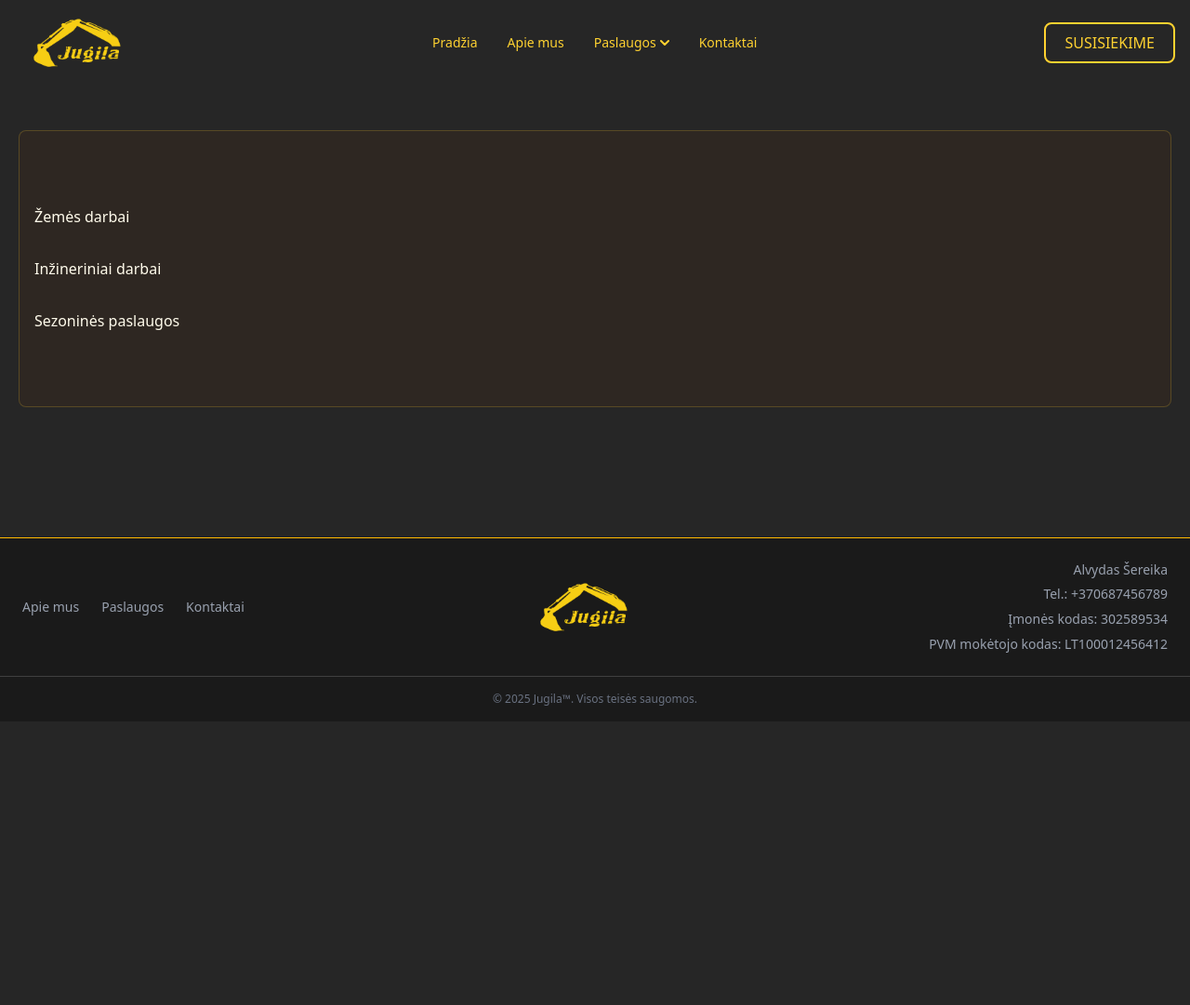
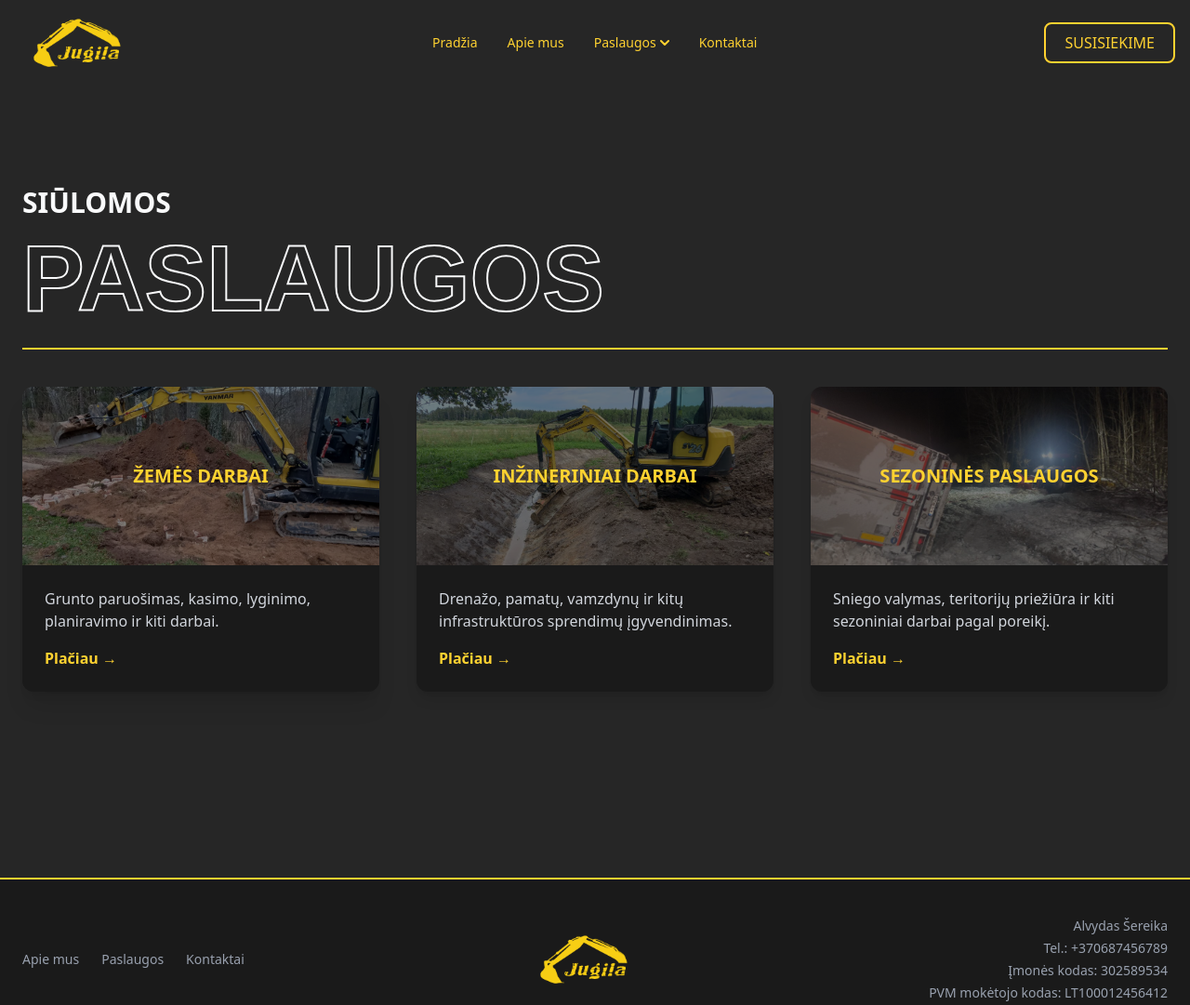
Before and after one commit to KarolisSutas/Jugila-pro, a website built with Vite: page projektas/paslaugos/index.html in a window 1280 px wide. Shown: the top 1081 px of the page at 93% size. Before the commit the page ends 940 px from the top, so only its background shows below. Built offline with nearby package versions, Linux system fonts and the light colour scheme.

Commit message:
add: paslaugos->index.html

```diff
--- a/projektas/index.html
+++ b/projektas/index.html
@@ -75,17 +75,19 @@
                                 class="absolute hidden group-hover:block mt-2 rounded-md w-44 z-10 bg-[rgba(17,17,17)] md:bg-[rgba(17,17,17,0.8)] backdrop-blur-[6px] shadow-[0_2px_10px_rgba(0,0,0,0.3)] border border-[rgba(255,255,255,0.08)]">
                                 <ul class="py-2 text-sm text-amber-300">
                                     <li>
-                                        <a href="/paslaugos/zemes-darbai/" class="block px-4 py-2 hover:text-white hover:bg-amber-300/15">Žemės
-                                            darbai</a>
+                                        <a href="/paslaugos/zemes-darbai/"
+                                        class="block px-4 py-2 hover:text-white hover:bg-amber-300/15">Žemės darbai
+                                        </a>
                                     </li>
                                     <li>
                                         <a href="/paslaugos/inzineriniai-darbai/"
-                                            class="block px-4 py-2 hover:text-white hover:bg-amber-300/15">Inžineriniai
-                                            darbai</a>
+                                            class="block px-4 py-2 hover:text-white hover:bg-amber-300/15">Inžineriniai darbai
+                                        </a>
                                     </li>
                                     <li>
-                                        <a href="/paslaugos/sezonines-paslaugos/" class="block px-4 py-2 hover:text-white hover:bg-amber-300/15">Sezoninės
-                                            paslaugos</a>
+                                        <a href="/paslaugos/sezonines-paslaugos/"
+                                        class="block px-4 py-2 hover:text-white hover:bg-amber-300/15">Sezoninės paslaugos
+                                        </a>
                                     </li>
                                 </ul>
                             </div>
@@ -160,7 +162,7 @@
             <div class="projects-head">
                 <div>
                     <p class="eyebrow">siūlomos</p>
-                    <h2>Paslaugos</h2>
+                    <p class="trns-text">PASLAUGOS</p>
                 </div>
                 <a href="/paslaugos/" class="projects-all">Peržiūrėkite visas paslaugas →</a>
             </div>
@@ -265,25 +267,25 @@
         </section>
     </main>
 
-    <footer class="bg-[#1a1a1a] border-t border-amber-400 mt-16">
-        <div class="max-w-7xl mx-auto px-6 py-1 flex flex-col sm:flex-row sm:justify-between sm:items-center">
-            <ul class="flex flex-wrap items-center gap-6 sm:mt-0 text-sm font-medium">
-                <li><a href="/apie/" class="text-gray-400 hover:text-amber-300 transition-colors">Apie mus</a></li>
-                <li><a href="/paslaugos/" class="text-gray-400 hover:text-amber-300 transition-colors">Paslaugos</a></li>
-                <li><a href="/kontaktai/" class="text-gray-400 hover:text-amber-300 transition-colors">Kontaktai</a></li>
+    <footer class="bg-[#1a1a1a] border-t-2 border-amber-300 mt-16">
+        <div class="w-full mx-auto px-6 py-4 flex flex-col items-center gap-4 sm:flex-row sm:justify-between sm:items-center">
+
+            <ul class="flex gap-6 text-sm font-medium text-gray-400 justify-center sm:justify-start">
+                <li><a href="/apie/" class="hover:text-amber-300 transition-colors">Apie mus</a></li>
+                <li><a href="/paslaugos/" class="hover:text-amber-300 transition-colors">Paslaugos</a></li>
+                <li><a href="/kontaktai/" class="hover:text-amber-300 transition-colors">Kontaktai</a></li>
             </ul>
 
-            <div class="flex items-center">
+            <div class="flex items-center justify-center">
                 <img src="/img/logo-jugila.png" alt="Jugila Logo" class="h-35 w-auto" />
             </div>
 
-            <ul class="flex flex-wrap flex-col leading-relaxed gap-1 sm:mt-0 font-medium text-sm text-right">
-                <li class="text-gray-400 hover:text-amber-300 transition-colors cursor-pointer">Alvydas Šereika</li>
-                <li class="text-gray-400 hover:text-amber-300 transition-colors cursor-pointer">Tel.: +370687456789</li>
-                <li class="text-gray-400 hover:text-amber-300 transition-colors cursor-pointer">Įmonės kodas: 302589534</li>
-                <li class="text-gray-400 hover:text-amber-300 transition-colors cursor-pointer">PVM mokėtojo kodas: LT100012456412</li>
+            <ul class="flex flex-col gap-1 text-sm font-medium text-gray-400 items-center text-center sm:items-end sm:text-right">
+                <li class="hover:text-amber-300 transition-colors">Alvydas Šereika</li>
+                <li class="hover:text-amber-300 transition-colors">Tel.: +370687456789</li>
+                <li class="hover:text-amber-300 transition-colors">Įmonės kodas: 302589534</li>
+                <li class="hover:text-amber-300 transition-colors">PVM mokėtojo kodas: LT100012456412</li>
             </ul>
-
 
         </div>
 
--- a/projektas/paslaugos/index.html
+++ b/projektas/paslaugos/index.html
@@ -100,32 +100,78 @@
         <button id="scrollTopBtn" title="Į viršų">↑</button>
     </header>
 
-    <main class="w-full my-35 text-white">
-        <div class="max-w-auto mx-5 my-10 px-4 py-20 flex flex-col gap-8 text-amber-50 hover:text-white bg-amber-900/10 rounded-lg border border-amber-300/20">
-            <a href="/paslaugos/zemes-darbai/">Žemės darbai</a>
-            <a href="/paslaugos/inzineriniai-darbai/">Inžineriniai darbai</a>
-            <a href="/paslaugos/sezonines-paslaugos/">Sezoninės paslaugos</a>
-        </div>
+    <main class="w-full my-25 text-white">
+        <section class="max-w-7xl mx-auto py-25 px-6">
+            <h2 class="toptext text-3xl font-bold text-left text-gray-50 mb-2 uppercase">Siūlomos</h2>
+            <p class="trns-text">PASLAUGOS</p>
+            <div class="w-full h-0.5 mb-10 bg-amber-300"></div>
+
+            <div class="grid gap-10 md:grid-cols-3">
+                <div
+                    class="bg-[#1a1a1a] rounded-xl overflow-hidden shadow-xl hover:shadow-amber-300/20 transition-all duration-300">
+                    <div class="h-48 bg-[url('/img/darbai.jpg')] bg-cover bg-center relative">
+                        <div class="absolute inset-0 bg-black/50 flex items-center justify-center">
+                            <h2 class="text-xl font-bold text-amber-300 uppercase">Žemės darbai</h2>
+                        </div>
+                    </div>
+                    <div class="p-6 text-gray-300">
+                        <p>Grunto paruošimas, kasimo, lyginimo, planiravimo ir kiti darbai.</p>
+                        <a href="/paslaugos/zemes-darbai/"
+                            class="inline-block mt-4 text-amber-300 font-semibold hover:underline">Plačiau →</a>
+                    </div>
+                </div>
+
+                <div
+                    class="bg-[#1a1a1a] rounded-xl overflow-hidden shadow-lg hover:shadow-amber-300/20 transition-all duration-300">
+                    <div class="h-48 bg-[url('/img/drenazoKlojimas.jpg')] bg-cover bg-center relative">
+                        <div class="absolute inset-0 bg-black/50 flex items-center justify-center">
+                            <h2 class="text-xl font-bold text-amber-300 uppercase">Inžineriniai darbai</h2>
+                        </div>
+                    </div>
+                    <div class="p-6 text-gray-300">
+                        <p>Drenažo, pamatų, vamzdynų ir kitų infrastruktūros sprendimų įgyvendinimas.</p>
+                        <a href="/paslaugos/inzineriniai-darbai/"
+                            class="inline-block mt-4 text-amber-300 font-semibold hover:underline">Plačiau →</a>
+                    </div>
+                </div>
+
+                <div
+                    class="bg-[#1a1a1a] rounded-xl overflow-hidden shadow-lg hover:shadow-amber-300/20 transition-all duration-300">
+                    <div class="h-48 bg-[url('/img/sniegoValymas.jpg')] bg-cover bg-center relative">
+                        <div class="absolute inset-0 bg-black/50 flex items-center justify-center">
+                            <h2 class="text-xl font-bold text-amber-300 uppercase">Sezoninės paslaugos</h2>
+                        </div>
+                    </div>
+                    <div class="p-6 text-gray-300">
+                        <p>Sniego valymas, teritorijų priežiūra ir kiti sezoniniai darbai pagal poreikį.</p>
+                        <a href="/paslaugos/sezonines-paslaugos/"
+                            class="inline-block mt-4 text-amber-300 font-semibold hover:underline">Plačiau →</a>
+                    </div>
+                </div>
+            </div>
+        </section>
     </main>
 
-    <footer class="bg-[#1a1a1a] border-t border-amber-400 mt-16">
-        <div class="max-w-7xl mx-auto px-6 py-1 flex flex-col sm:flex-row sm:justify-between sm:items-center">
-            <ul class="flex flex-wrap items-center gap-6 sm:mt-0 text-sm font-medium">
-                <li><a href="/apie/" class="text-gray-400 hover:text-amber-300 transition-colors">Apie mus</a></li>
-                <li><a href="/paslaugos/" class="text-gray-400 hover:text-amber-300 transition-colors">Paslaugos</a></li>
-                <li><a href="/kontaktai/" class="text-gray-400 hover:text-amber-300 transition-colors">Kontaktai</a></li>
+    <footer class="bg-[#1a1a1a] border-t-2 border-amber-300 mt-16">
+        <div class="w-full mx-auto px-6 py-4 flex flex-col items-center gap-4 sm:flex-row sm:justify-between sm:items-center">
+
+            <ul class="flex gap-6 text-sm font-medium text-gray-400 justify-center sm:justify-start">
+                <li><a href="/apie/" class="hover:text-amber-300 transition-colors">Apie mus</a></li>
+                <li><a href="/paslaugos/" class="hover:text-amber-300 transition-colors">Paslaugos</a></li>
+                <li><a href="/kontaktai/" class="hover:text-amber-300 transition-colors">Kontaktai</a></li>
             </ul>
 
-            <div class="flex items-center">
+            <div class="flex items-center justify-center">
                 <img src="/img/logo-jugila.png" alt="Jugila Logo" class="h-35 w-auto" />
             </div>
 
-            <ul class="flex flex-wrap flex-col leading-relaxed gap-1 sm:mt-0 font-medium text-sm text-right">
-                <li class="text-gray-400 hover:text-amber-300 transition-colors cursor-pointer">Alvydas Šereika</li>
-                <li class="text-gray-400 hover:text-amber-300 transition-colors cursor-pointer">Tel.: +370687456789</li>
-                <li class="text-gray-400 hover:text-amber-300 transition-colors cursor-pointer">Įmonės kodas: 302589534</li>
-                <li class="text-gray-400 hover:text-amber-300 transition-colors cursor-pointer">PVM mokėtojo kodas: LT100012456412</li>
+            <ul class="flex flex-col gap-1 text-sm font-medium text-gray-400 items-center text-center sm:items-end sm:text-right">
+                <li class="hover:text-amber-300 transition-colors">Alvydas Šereika</li>
+                <li class="hover:text-amber-300 transition-colors">Tel.: +370687456789</li>
+                <li class="hover:text-amber-300 transition-colors">Įmonės kodas: 302589534</li>
+                <li class="hover:text-amber-300 transition-colors">PVM mokėtojo kodas: LT100012456412</li>
             </ul>
+
         </div>
 
         <div class="border-t border-neutral-700">
--- a/projektas/src/main.css
+++ b/projektas/src/main.css
@@ -37,6 +37,7 @@ a[data-dropdown-toggle="dropdownHover"]:hover svg {
   transform: rotate(180deg);
   transition: transform 0.5s ease;
 }
+
 
 /* SCROLL TO TOP mygtukas */
 #scrollTopBtn {
@@ -159,7 +160,7 @@ a[data-dropdown-toggle="dropdownHover"]:hover svg {
   background-repeat: no-repeat;
   opacity: 0;
   transform: scale(1);
-  animation: kenburns 40s infinite ease-in-out;
+  animation: kenBurns 40s infinite ease-in-out;
   will-change: opacity, transform;
   pointer-events: none;
 }
@@ -169,8 +170,8 @@ a[data-dropdown-toggle="dropdownHover"]:hover svg {
 .hero .bg2 { background-image: url('/img/excavator_1.jpg');  animation-delay: 13.3s;  }
 .hero .bg3 { background-image: url('/img/excavator_2.jpg');  animation-delay: 26.6s; }
 
-/* Ken Burns + kryžminis išblukimas 40s ciklui */
-@keyframes kenburns {
+/* kenBurns + kryžminis išblukimas 40s ciklui */
+@keyframes kenBurns {
   0%   { opacity: 0; transform: scale(1); }
   2%   { opacity: 1; transform: scale(1.02); }   /* įėjimas */
   30%  { opacity: 1; transform: scale(1.08); }   /* laikymas */
@@ -527,16 +528,13 @@ a[data-dropdown-toggle="dropdownHover"]:hover svg {
   font-size: .75rem;
 }
 
-.projects-head h2 {
-  font-size: clamp(1.8rem, 3vw, 2.6rem);
-  text-transform: uppercase;
-}
-
 .projects-all {
   color: #facc13;
   text-decoration: none;
   font-weight: 500;
   white-space: nowrap;
+  position: relative;
+  z-index: 10;
 }
 
 /* ===== SLIDERIS ===== */
@@ -748,3 +746,75 @@ a[data-dropdown-toggle="dropdownHover"]:hover svg {
     padding: 0 24px;
   }
 }
+
+/* ===== PASLAUGŲ PUSLAPIS ===== */
+.trns-text {
+  -webkit-text-fill-color: transparent;
+  background-clip: text;
+  -webkit-background-clip: text;
+  -webkit-text-stroke: 2px #f9fafb;
+
+  display:block;
+  font-size: 100px;
+  font-family: arial;
+  text-align: left;
+  margin-top: -20px;
+  font-weight: 800;
+  letter-spacing: 0px;
+  background-size: cover;
+
+}
+
+.trns-text, .toptext {
+  -webkit-animation: text-focus-in 1s cubic-bezier(0.550, 0.085, 0.680, 0.530) both;
+  animation: text-focus-in 1s cubic-bezier(0.550, 0.085, 0.680, 0.530) both;
+}
+
+@-webkit-keyframes text-focus-in {
+  0% {
+    -webkit-filter: blur(12px);
+            filter: blur(12px);
+    opacity: 0;
+  }
+  100% {
+    -webkit-filter: blur(0px);
+            filter: blur(0px);
+    opacity: 1;
+  }
+}
+@keyframes text-focus-in {
+  0% {
+    -webkit-filter: blur(12px);
+            filter: blur(12px);
+    opacity: 0;
+  }
+  100% {
+    -webkit-filter: blur(0px);
+            filter: blur(0px);
+    opacity: 1;
+  }
+}
+
+@media (max-width: 767px) {
+  .trns-text {
+    font-size: 70px;
+  }
+}
+
+@media (max-width: 550px) {
+  .trns-text {
+    font-size: 50px;
+    margin-top: -10px;
+  }
+  .toptext {
+    font-size: 24px;
+  }
+}
+@media (max-width: 400px) {
+  .trns-text {
+    font-size: 30px;
+  }
+  .toptext {
+    font-size: 16px;
+  }
+}
```
